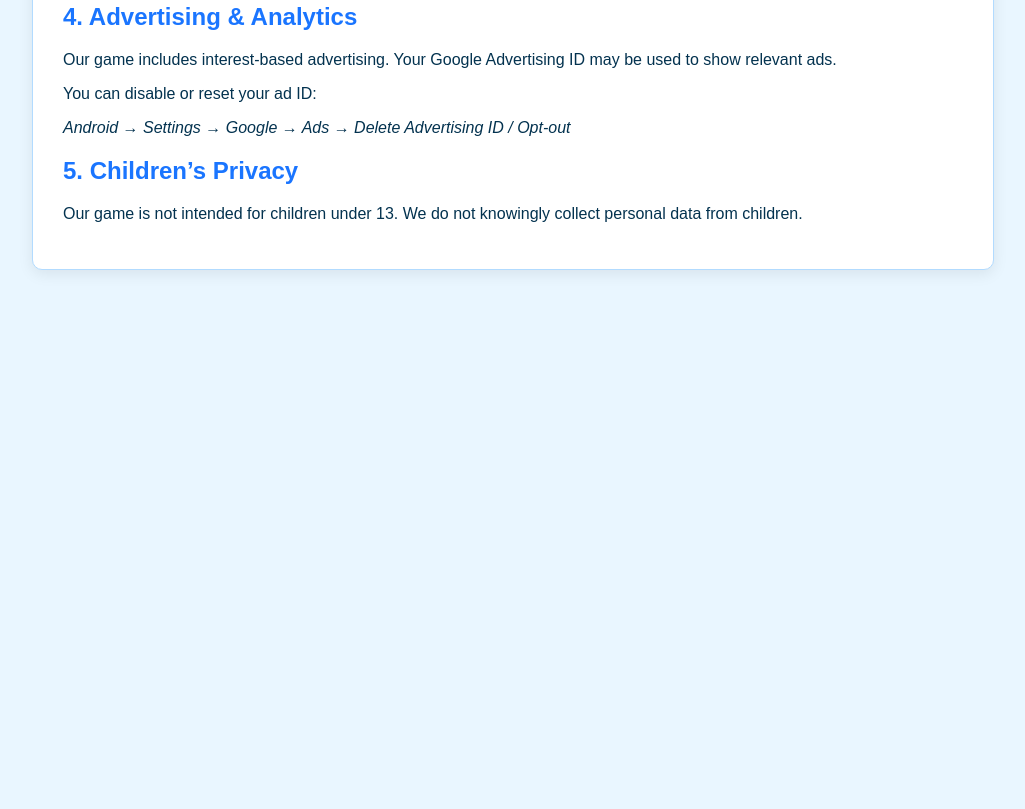
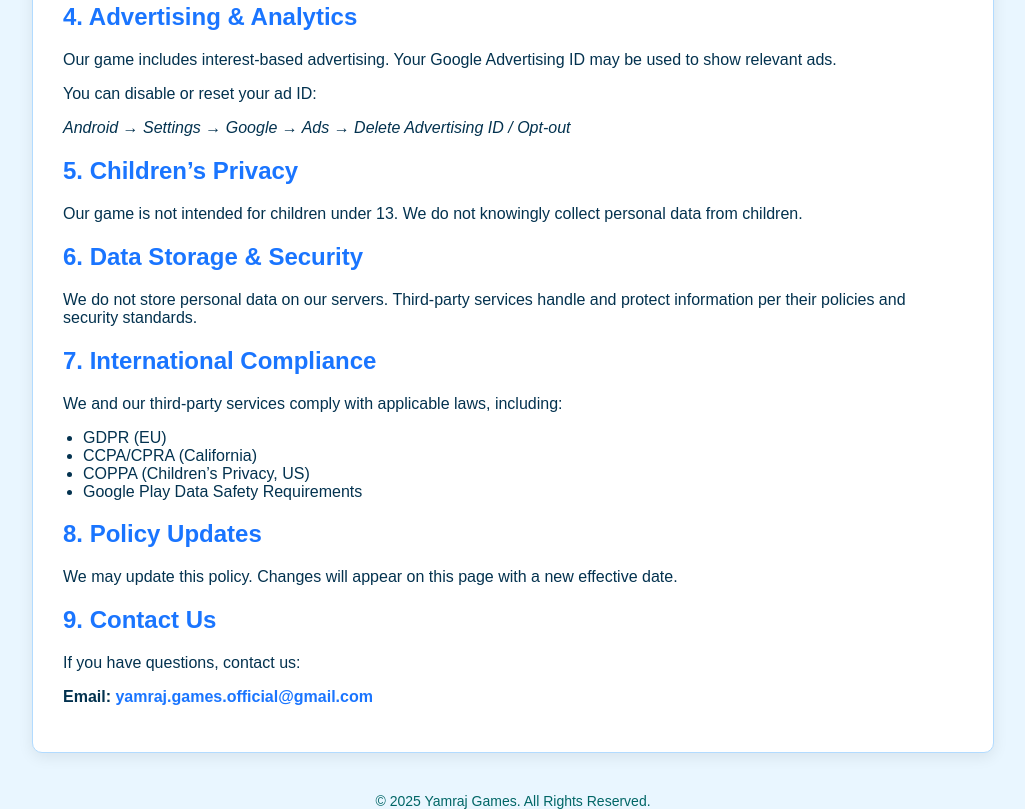
Before and after one commit to yamrajgames/yamrajgames.github.io, a plain HTML site: page stacksarehighprivacypolicy.html in a window 1280 px wide. Shown: the part 1035-1844 px from the top of the page, without its empty margins (127-1152 px from the left). Before the commit the page ends 1345 px from the top, so only its background shows below. Drawn offline with Linux system fonts and the light colour scheme.

Commit message:
Update stacksarehighprivacypolicy.html

```diff
--- a/stacksarehighprivacypolicy.html
+++ b/stacksarehighprivacypolicy.html
@@ -116,4 +116,29 @@ li>Crash and performance data</li>
 <p><em>Android → Settings → Google → Ads → Delete Advertising ID / Opt-out</em></p>
 
 <h2>5. Children’s Privacy</h2>
-<p>Our game is not intended for children under 13. We do not knowingly collect personal data from children.
+<p>Our game is not intended for children under 13. We do not knowingly collect personal data from children.</p>
+
+<h2>6. Data Storage & Security</h2>
+<p>We do not store personal data on our servers. Third-party services handle and protect information per their policies and security standards.</p>
+
+<h2>7. International Compliance</h2>
+<p>We and our third-party services comply with applicable laws, including:</p>
+<ul>
+<li>GDPR (EU)</li>
+<li>CCPA/CPRA (California)</li>
+<li>COPPA (Children’s Privacy, US)</li>
+<li>Google Play Data Safety Requirements</li>
+</ul>
+
+<h2>8. Policy Updates</h2>
+<p>We may update this policy. Changes will appear on this page with a new effective date.</p>
+
+<h2>9. Contact Us</h2>
+<p>If you have questions, contact us:</p>
+<p><strong>Email:</strong> <a href="mailto:yamraj.games.official@gmail.com">yamraj.games.official@gmail.com</a></p>
+
+</div>
+
+<footer>© 2025 Yamraj Games. All Rights Reserved.</footer>
+</body>
+</html>
```
